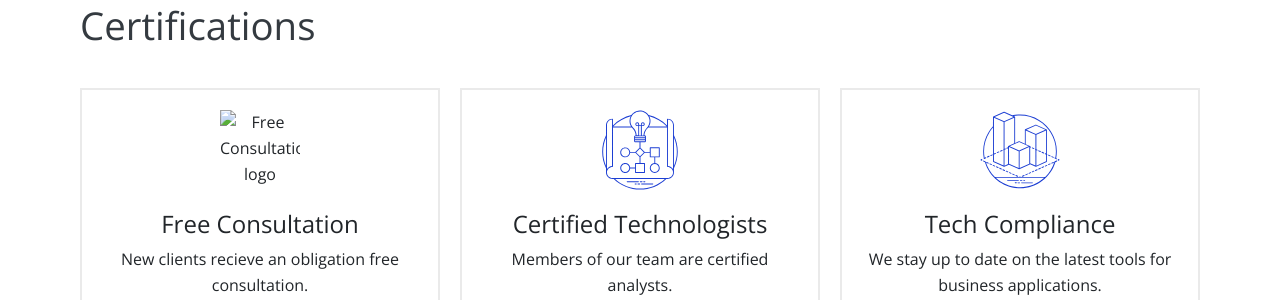
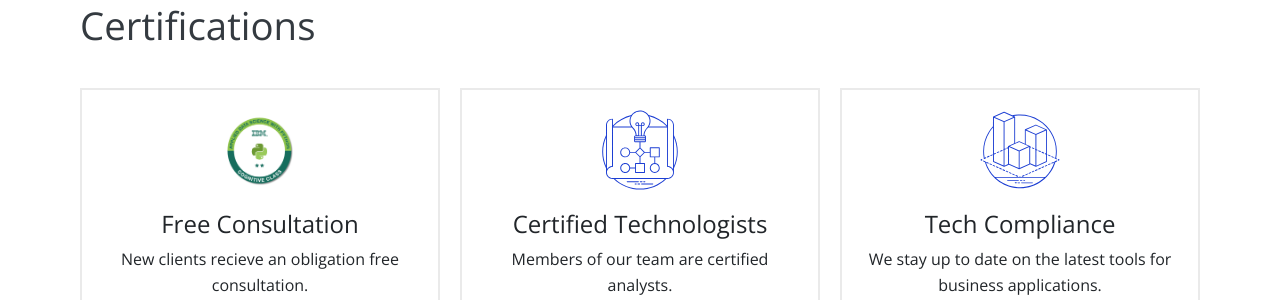
Before and after one commit to SRFAnalytics/srfanalytics.github.io, a Jekyll site: the page built from index.html, in a window 1280 px wide. Shown: the part 1138-1438 px from the top of the page. Built offline with Jekyll 4.4.1, drawn with Linux system fonts in a browser that asks for light colours.

Commit message:
Update features.json

```diff
--- a/_data/features.json
+++ b/_data/features.json
@@ -2,7 +2,7 @@
   {
     "title": "Free Consultation",
     "description": "New clients recieve an obligation free consultation.",
-    "image": "images/features/Applied_Data_Science_with_Python.png"
+    "image": "images/features/Applied Data Science with Python.png"
   },
   {
     "title": "Certified Technologists",
```
